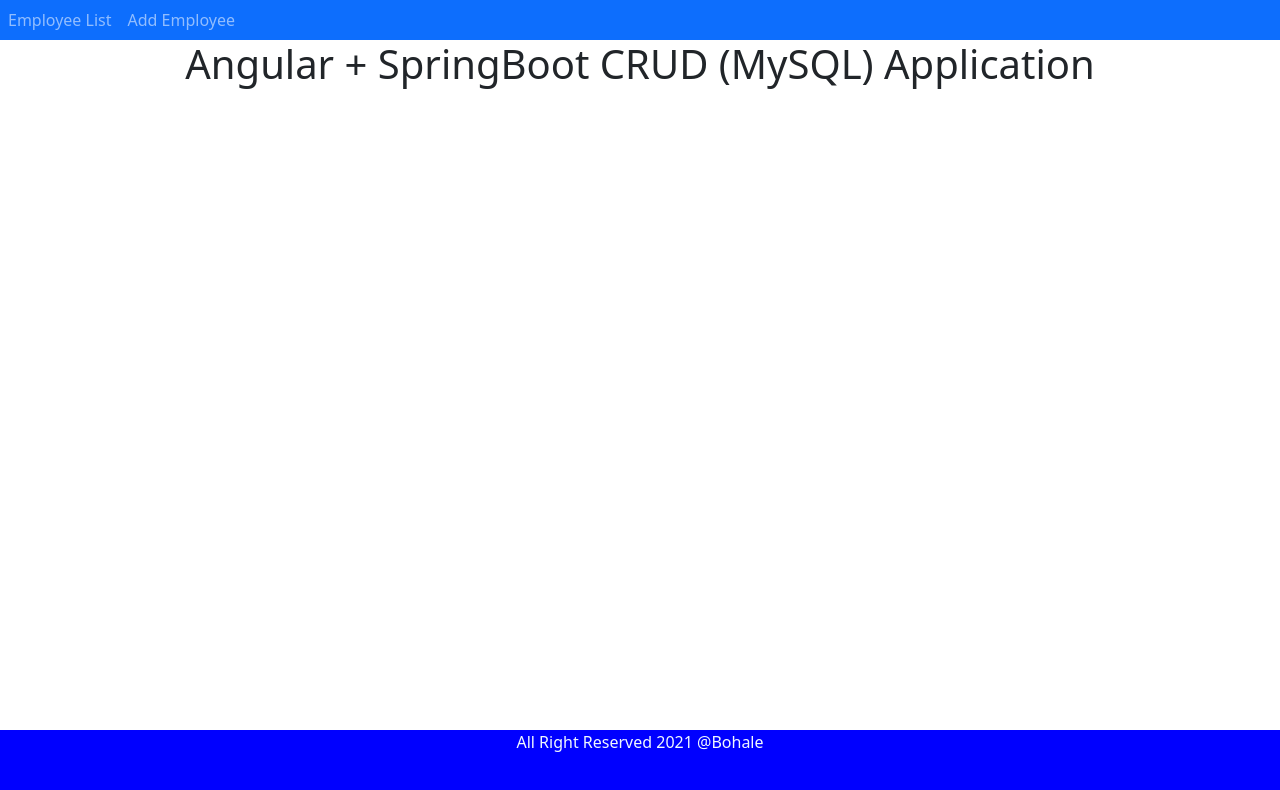
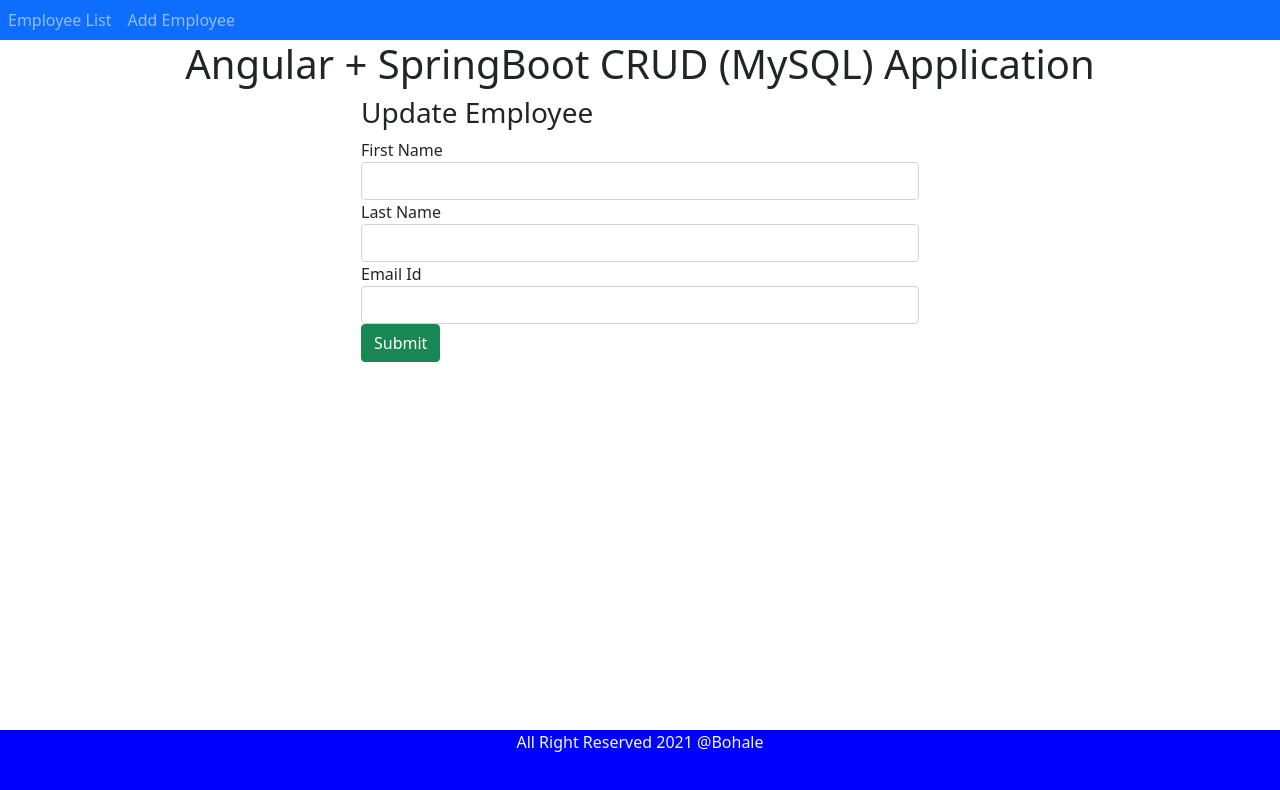
Before and after one commit to bohale/springboot-angular-crud-app, an Angular app in the folder angular-frontend/: page /update-employee/1 in a window 1280 px wide. Before the commit this address led to /. Shown: the top 790 px of the page. Built offline with nearby package versions, Linux system fonts and the light colour scheme.

Commit message:
more update employee code

```diff
--- a/angular-frontend/src/app/app-routing.module.ts
+++ b/angular-frontend/src/app/app-routing.module.ts
@@ -1,3 +1,4 @@
+import { UpdateEmployeeComponent } from './update-employee/update-employee.component';
 import { CreateEmployeeComponent } from './create-employee/create-employee.component';
 import { EmployeeListComponent } from './employee-list/employee-list.component';
 import { NgModule } from '@angular/core';
@@ -6,6 +7,7 @@
 const routes: Routes = [
   { path: 'employees', component: EmployeeListComponent },     // path is /employees/
   { path: 'create-employee', component: CreateEmployeeComponent },
+  { path: 'update-employee/:id', component: UpdateEmployeeComponent },
   { path: '', redirectTo: 'employees', pathMatch: 'full' },    // redirect empty path to /employees
 ];
 
--- a/angular-frontend/src/app/employee-list/employee-list.component.html
+++ b/angular-frontend/src/app/employee-list/employee-list.component.html
@@ -5,6 +5,7 @@
             <th> First Name</th>
             <th> Last Name </th>
             <th> Email ID </th>
+            <th> Actions</th>
         </tr>
     </thead>
     <tbody>
@@ -12,6 +13,9 @@
             <td> {{ employee.firstName }}</td>
             <td> {{ employee.lastName }}</td>
             <td> {{ employee.emailId }} </td>
+            <td>
+                <button (click) = "updateEmployee(employee.id)" class="btn btn-info">Update</button>
+            </td>
         </tr>
     </tbody>
 </table>
--- a/angular-frontend/src/app/employee-list/employee-list.component.ts
+++ b/angular-frontend/src/app/employee-list/employee-list.component.ts
@@ -1,3 +1,4 @@
+import { Router } from '@angular/router';
 import { EmployeeService } from './../employee.service';
 import { Component, OnInit } from '@angular/core';
 import { Employee } from '../employee';
@@ -12,7 +13,10 @@
   employees!: Employee[];
 
 
-  constructor(private employeeService: EmployeeService) { }
+  constructor(
+    private employeeService: EmployeeService,
+    private router: Router
+    ) { }
 
   ngOnInit(): void {
     /* this.employees = [{
@@ -44,4 +48,8 @@
       console.log(data)
     });
   }
+
+  updateEmployee(id: number){
+    this.router.navigate(['update-employee', id]);
+  }
 }
--- a/angular-frontend/src/app/update-employee/update-employee.component.html
+++ b/angular-frontend/src/app/update-employee/update-employee.component.html
@@ -1 +1,22 @@
-<p>update-employee works!</p>
+<div class="col-md-6 offset-md-3">
+    <h3> Update Employee </h3>
+    <form (ngSubmit) = "onSubmit()">
+        <div class="form-group">
+            <label> First Name </label>
+            <input type="text" class="form-control" id="firstName"
+                [(ngModel)] = "employee.firstName" name="firstName"
+            >
+
+            <label> Last Name </label>
+            <input type="text" class="form-control" id="lastName"
+            [(ngModel)] = "employee.lastName" name="lastName"
+            >
+
+            <label> Email Id</label>
+            <input type="text" class="form-control" id="emailId"
+            [(ngModel)] = "employee.emailId" name="emailId"
+            >
+        </div>
+        <button class="btn btn-success" type="submit">Submit</button>
+    </form>
+    </div>
--- a/angular-frontend/src/app/update-employee/update-employee.component.ts
+++ b/angular-frontend/src/app/update-employee/update-employee.component.ts
@@ -1,4 +1,5 @@
 import { Component, OnInit } from '@angular/core';
+import { Employee } from '../employee';
 
 @Component({
   selector: 'app-update-employee',
@@ -7,9 +8,23 @@
 })
 export class UpdateEmployeeComponent implements OnInit {
 
+  employee: Employee = new Employee();
+
   constructor() { }
 
   ngOnInit(): void {
   }
 
+  updateEmployee(){
+
+  }
+
+  //employee details from Submit form
+  //go save
+  onSubmit() {
+    console.log(this.employee)
+    this.updateEmployee();
+    //this.goToEmployeeList();
+  }
+
 }
```
